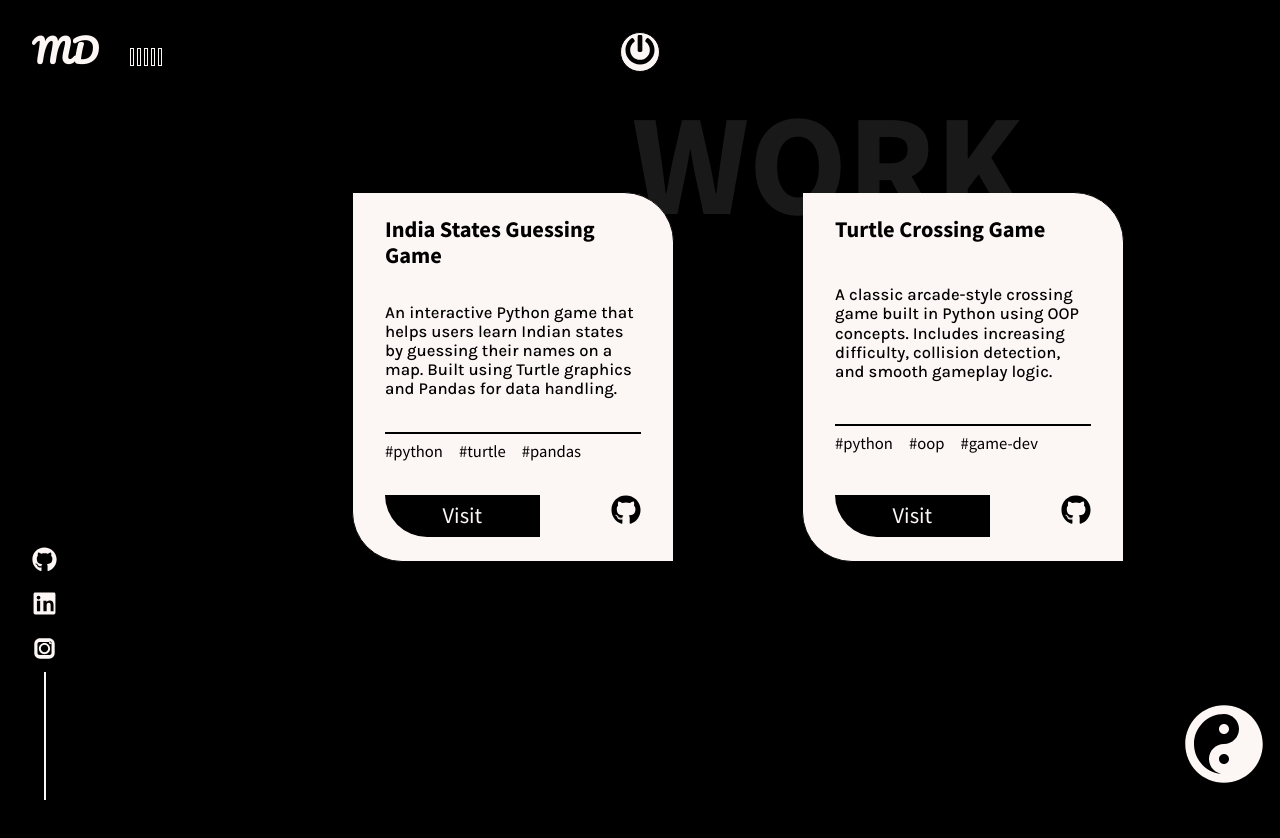
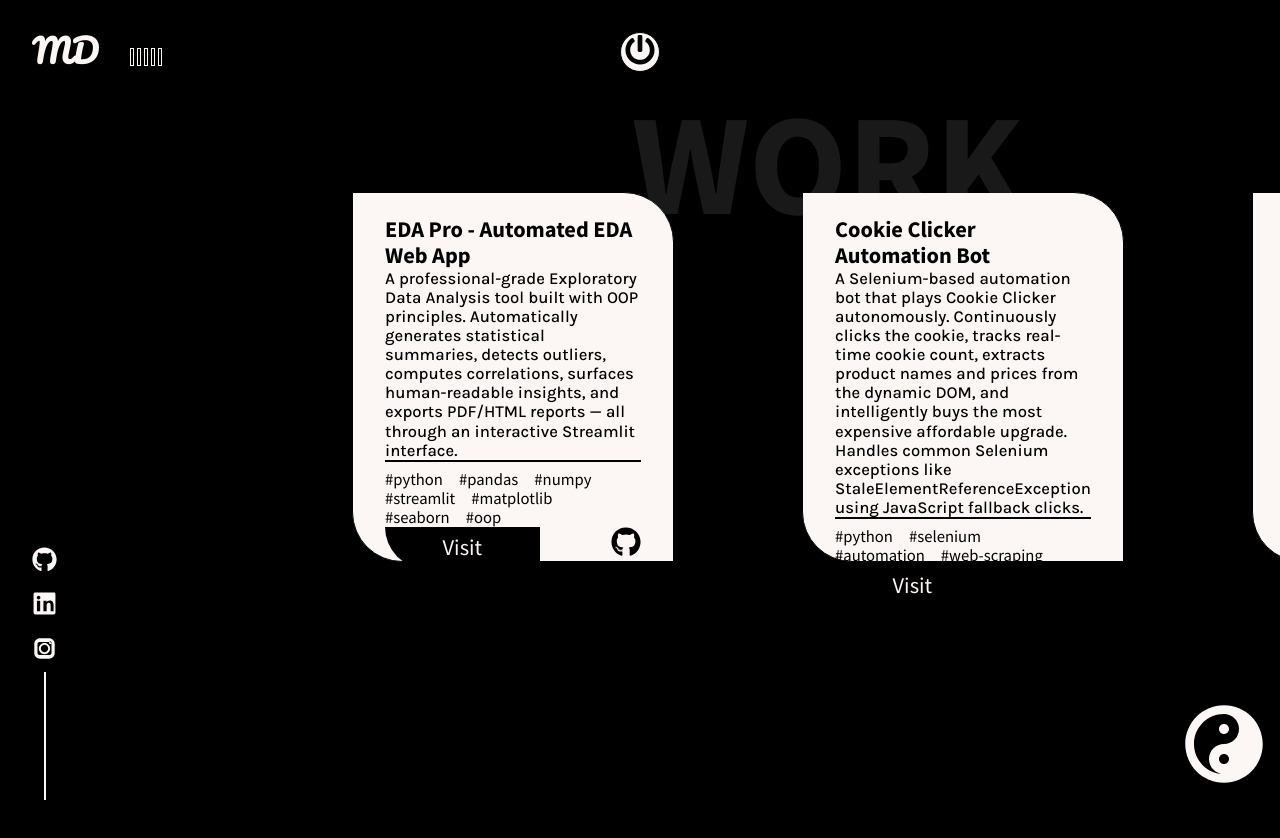
Before and after one commit to Manglam11/portfolio_website, a React (Create React App) app: page /work in a window 1280 px wide. Shown: the top 838 px of the page. Built offline with nearby package versions, Linux system fonts and the light colour scheme.

Commit message:
update: add cookie bot, deal finder, rain alert, stock alert to work data

```diff
--- a/src/data/WorkData.js
+++ b/src/data/WorkData.js
@@ -3,22 +3,102 @@
 export const Work = [
   {
     id: 1,
+    name: "EDA Pro - Automated EDA Web App",
+    description:
+      "A professional-grade Exploratory Data Analysis tool built with OOP principles. Automatically generates statistical summaries, detects outliers, computes correlations, surfaces human-readable insights, and exports PDF/HTML reports — all through an interactive Streamlit interface.",
+    tags: [
+      "python",
+      "pandas",
+      "numpy",
+      "streamlit",
+      "matplotlib",
+      "seaborn",
+      "oop",
+    ],
+
+    demo: "https://eda-pro-manglam.streamlit.app/",
+    github: "https://github.com/Manglam11/eda_pro",
+  },
+  {
+    id: 2,
+    name: "Cookie Clicker Automation Bot",
+    description:
+      "A Selenium-based automation bot that plays Cookie Clicker autonomously. Continuously clicks the cookie, tracks real-time cookie count, extracts product names and prices from the dynamic DOM, and intelligently buys the most expensive affordable upgrade. Handles common Selenium exceptions like StaleElementReferenceException using JavaScript fallback clicks.",
+    tags: ["python", "selenium", "automation", "web-scraping"],
+
+    demo: "",
+    github: "https://github.com/Manglam11/cookie_palying_bot",
+  },
+  {
+    id: 3,
+    name: "Deal Finder - Amazon Price Tracker",
+    description:
+      "A Python automation tool that scrapes live product prices from Amazon and sends an HTML email alert when the price drops below a target value. Automated to run daily using GitHub Actions, with secure credential management via environment variables.",
+    tags: [
+      "python",
+      "beautifulsoup",
+      "requests",
+      "web-scraping",
+      "automation",
+      "smtplib",
+    ],
+
+    demo: "",
+    github: "https://github.com/Manglam11/deal_finder",
+  },
+
+  {
+    id: 4,
+    name: "Stock News Alert System",
+    description:
+      "A Python automation system that monitors stock price movements using the Alpha Vantage API and sends real-time WhatsApp alerts with relevant news articles when the price change exceeds a set threshold. Combines financial data analysis, news aggregation, and the WhatsApp Cloud API.",
+    tags: [
+      "python",
+      "requests",
+      "alpha-vantage-api",
+      "news-api",
+      "whatsapp-api",
+      "automation",
+    ],
+
+    demo: "",
+    github: "https://github.com/Manglam11/trading_news_alert",
+  },
+
+  {
+    id: 5,
+    name: "Rain Alert - Weather Notification Bot",
+    description:
+      "A Python script that fetches hourly weather forecasts from the OpenWeather API, detects rain-related conditions using weather ID codes, and automatically sends a WhatsApp alert to carry an umbrella. Secure credential management using python-dotenv.",
+    tags: [
+      "python",
+      "openweather-api",
+      "whatsapp-api",
+      "automation",
+      "rest-api",
+    ],
+
+    demo: "",
+    github: "https://github.com/Manglam11/rain_alert_sms",
+  },
+  {
+    id: 6,
     name: "India States Guessing Game",
     description:
       "An interactive Python game that helps users learn Indian states by guessing their names on a map. Built using Turtle graphics and Pandas for data handling.",
     tags: ["python", "turtle", "pandas"],
 
     demo: "",
-    github: "",
+    github: "https://github.com/Manglam11/state_guessing_game",
   },
   {
-    id: 2,
+    id: 7,
     name: "Turtle Crossing Game",
     description:
       "A classic arcade-style crossing game built in Python using OOP concepts. Includes increasing difficulty, collision detection, and smooth gameplay logic.",
     tags: ["python", "oop", "game-dev"],
 
     demo: "",
-    github: "",
+    github: "https://github.com/Manglam11/turtle_crossing",
   },
 ];
```
